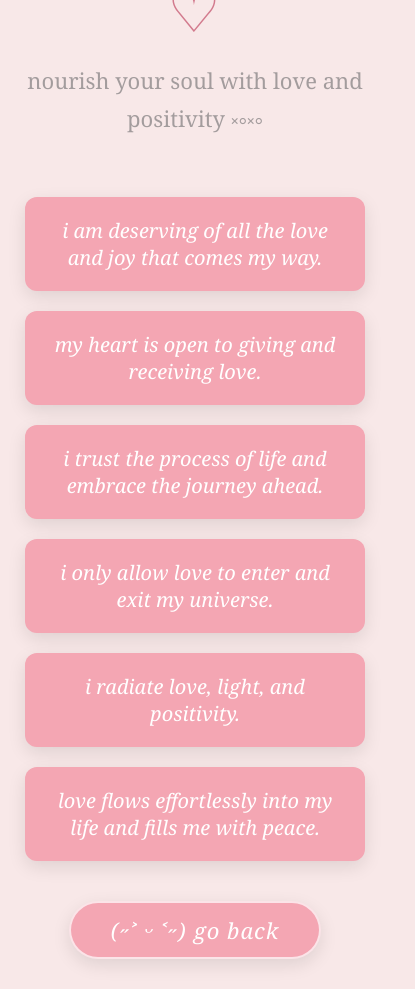
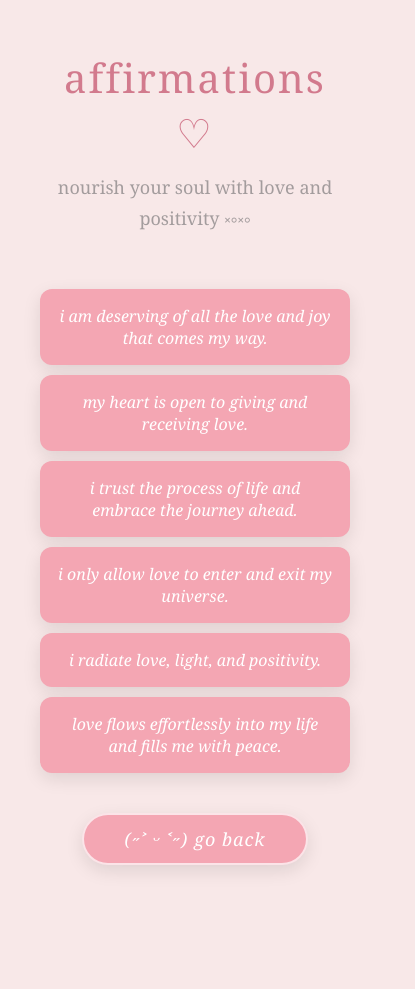
Before and after one commit to srsnash/galentines, a plain HTML site: page affirmations.html in a window 390 px wide. Shown: the whole page, 415 px wide, since content can reach past the window. After the commit the page ends 915 px from the top, so only its background shows below. Drawn offline with Linux system fonts and the light colour scheme.

Commit message:
Update styles3.css
Add code for responsiveness

```diff
--- a/styles3.css
+++ b/styles3.css
@@ -6,33 +6,36 @@
 
 body {
     background-color: #f8e8e8; /* Soft blush pink */
-    font-family: 'Georgia', serif; /* Elegant and timeless */
+    font-family: 'Georgia', serif;
     display: flex;
     justify-content: center;
     align-items: center;
-    height: 100vh;
+    min-height: 100vh;
     flex-direction: column;
+    text-align: center;
+    padding: 20px;
 }
 
 /* Landing Section */
 .landing {
+    width: 100%;
+    max-width: 800px;
     text-align: center;
-    padding: 30px;
+    padding: 30px 20px;
 }
 
 /* Affirmations Header */
 .top {
-    font-size: 60px;
+    font-size: clamp(36px, 6vw, 60px);
     color: #d27a8d; /* Soft rose-pink */
     font-weight: lighter;
     letter-spacing: 2px;
     text-transform: lowercase;
     margin-bottom: 15px;
-    font-family: 'Georgia', serif; /* Elegant, feminine font */
 }
 
 .bottom {
-    font-size: 22px;
+    font-size: clamp(18px, 3vw, 22px);
     color: #a39c9d; /* Soft dusty mauve */
     font-weight: 300;
     margin-bottom: 40px;
@@ -41,17 +44,18 @@ body {
 /* Affirmations Container */
 .affirmations-container {
     display: grid;
-    grid-template-columns: repeat(auto-fit, minmax(250px, 1fr));
-    gap: 20px;
-    padding: 0 20px;
-    margin-bottom: 40px;
+    grid-template-columns: repeat(auto-fit, minmax(220px, 1fr));
+    gap: 15px;
+    width: 100%;
+    max-width: 600px;
+    margin: 0 auto 40px;
 }
 
 /* Individual Affirmation Box */
 .affirmation {
-    background-color: #f4a6b3; /* Soft pink */
-    padding: 20px;
-    font-size: 20px;
+    background-color: #f4a6b3;
+    padding: 18px;
+    font-size: clamp(16px, 2vw, 20px);
     border-radius: 12px;
     box-shadow: 0 6px 18px rgba(0, 0, 0, 0.1);
     color: white;
@@ -61,7 +65,7 @@ body {
 }
 
 .affirmation:hover {
-    background-color: #d88a9b; /* Slightly deeper pink */
+    background-color: #d88a9b;
     transform: translateY(-5px);
 }
 
@@ -69,9 +73,9 @@ body {
 .landing a {
     color: white;
     text-decoration: none;
-    background-color: #f4a6b3; /* Soft pink */
+    background-color: #f4a6b3;
     padding: 12px 40px;
-    font-size: 22px;
+    font-size: clamp(18px, 2.5vw, 22px);
     border-radius: 50px;
     border: solid 2px rgba(255, 255, 255, 0.7);
     box-shadow: 0 6px 18px rgba(0, 0, 0, 0.1);
@@ -83,7 +87,23 @@ body {
 }
 
 .landing a:hover {
-    background-color: #d88a9b; /* Slightly deeper pink */
+    background-color: #d88a9b;
     transform: translateY(-3px);
     box-shadow: 0 10px 24px rgba(0, 0, 0, 0.15);
 }
+
+/* Mobile Layout Fixes */
+@media (max-width: 768px) {
+    .affirmations-container {
+        grid-template-columns: repeat(1, 1fr);
+        gap: 10px;
+    }
+
+    .affirmation {
+        padding: 16px;
+    }
+
+    .top {
+        font-size: 40px;
+    }
+}
```
